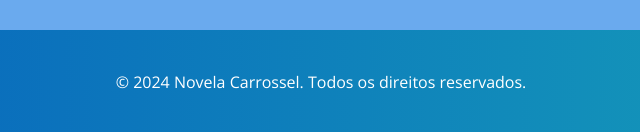
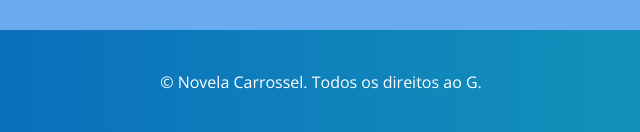
Before and after one commit to juju745/carossel-certo, a plain HTML site: page index.html in a window 1280 px wide. Shown: the part 3259-3391 px from the top of the page, 319-959 px from the left. Drawn offline with nearby package versions, Linux system fonts and the light colour scheme.

Commit message:
Update index.html

```diff
--- a/index.html
+++ b/index.html
@@ -129,7 +129,7 @@
 
     <footer>
         <div class="container">
-            <p>&copy; 2024 Novela Carrossel. Todos os direitos reservados.</p>
+            <p>&copy; Novela Carrossel. Todos os direitos ao G.</p>
         </div>
     </footer>
 
```
